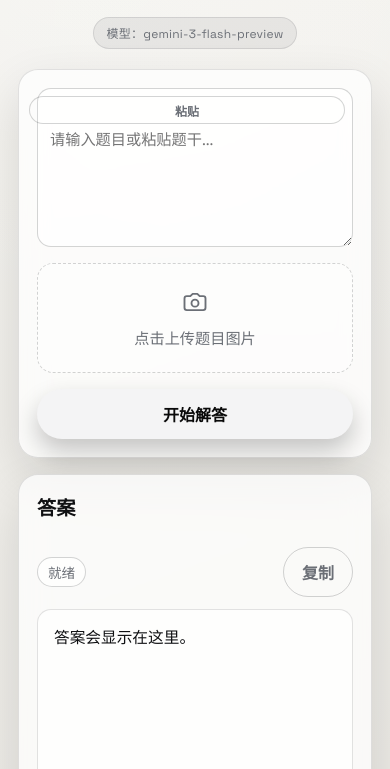
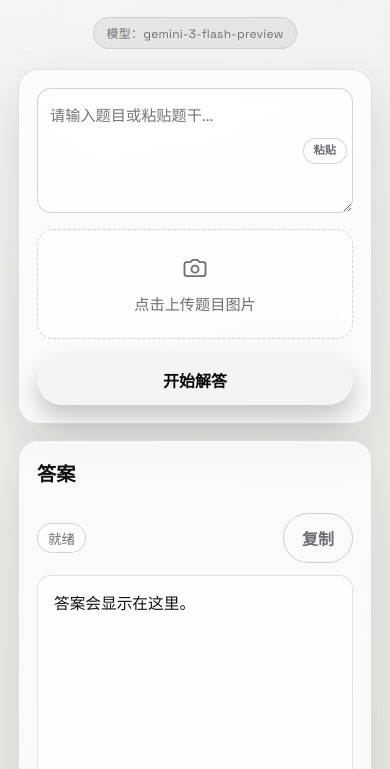
Before and after one commit to githubbzxs/AI-solver, a website: page public/index.html in a window 390 px wide. Shown: the part 75-844 px from the top of the page. Drawn offline with nearby package versions, Linux system fonts and the light colour scheme.

Commit message:
Refine mobile paste button spacing

```diff
--- a/public/app.js
+++ b/public/app.js
@@ -277,12 +277,8 @@ pasteBtn.addEventListener("click", async () => {
     const text = await navigator.clipboard.readText();
     applyPaste(text);
   } catch (error) {
-    const manual = window.prompt("粘贴题干", "");
-    if (!manual) {
-      setStatus("已取消", false);
-      return;
-    }
-    applyPaste(manual);
+    promptInput.focus();
+    setStatus("请长按粘贴", false);
   }
 });
 
--- a/public/styles.css
+++ b/public/styles.css
@@ -224,6 +224,7 @@ body.modal-open {
   gap: 8px;
   margin-bottom: 16px;
   font-size: 0.95rem;
+  width: 100%;
 }
 
 .field-row {
@@ -236,29 +237,34 @@ body.modal-open {
 .textarea-wrap {
   position: relative;
   width: 100%;
+  display: block;
 }
 
 .textarea-wrap textarea {
   width: 100%;
   display: block;
-  padding: 40px 14px 28px 14px;
+  padding: 16px 64px 16px 14px;
   min-height: 140px;
 }
 
 .paste-button {
   position: absolute;
   right: 10px;
-  top: 10px;
-  bottom: auto;
+  top: 50%;
+  transform: translateY(-50%);
   height: 28px;
-  padding: 0 10px;
+  padding: 0 12px;
+  width: auto;
+  min-width: 0;
   border-radius: 999px;
   border: 1px solid var(--outline);
   background: rgba(255, 255, 255, 0.08);
   color: var(--muted);
   font-size: 0.75rem;
   font-weight: 600;
+  line-height: 1;
   box-shadow: none;
+  white-space: nowrap;
 }
 
 .field input,
@@ -474,7 +480,7 @@ button:disabled {
 }
 
 .paste-button:hover {
-  transform: none;
+  transform: translateY(-50%);
   box-shadow: none;
   color: var(--ink);
   border-color: var(--line);
@@ -903,12 +909,14 @@ body[data-theme="dark"] .error-details {
 
   .textarea-wrap textarea {
     min-height: 120px;
-    padding: 38px 12px 24px 12px;
+    padding: 14px 56px 14px 12px;
   }
 
   .paste-button {
-    right: 8px;
-    top: 8px;
+    right: 6px;
+    height: 26px;
+    padding: 0 10px;
+    font-size: 0.7rem;
   }
 
   .dropzone {
```
